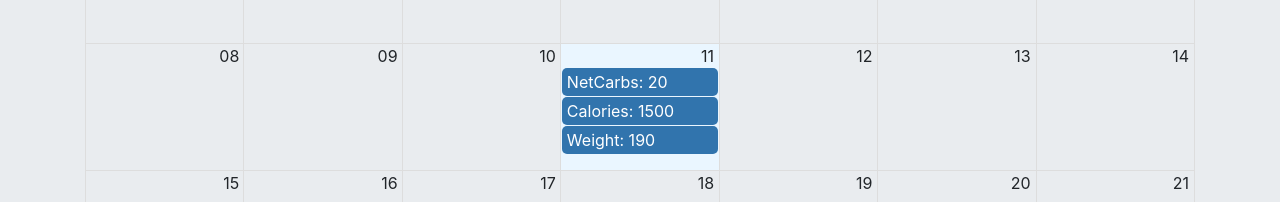
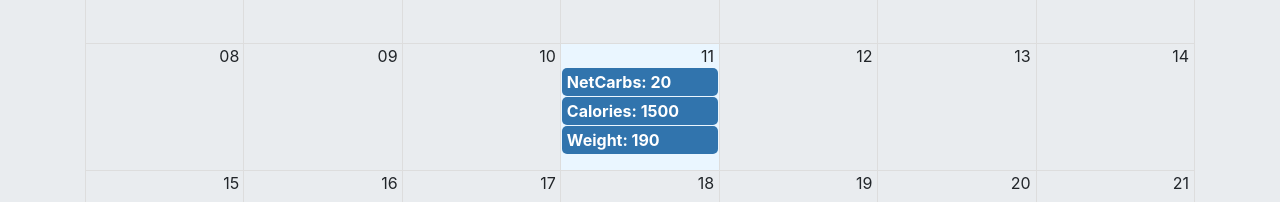
Before and after one commit to georgepianka/keto-calc-heroku, a React (Create React App) app in the folder client/: page / in a window 1280 px wide. Shown: the part 380-582 px from the top of the page. Built offline with nearby package versions, Linux system fonts and the light colour scheme.

Commit message:
Format/Configure EntryCalendar

```diff
--- a/client/src/App.js
+++ b/client/src/App.js
@@ -15,6 +15,7 @@ import {
     Button
 } from 'reactstrap';
 import EntryCalendar from './components/EntryCalendar'
+import { events } from './events'
 
 class App extends Component {
     constructor(props) {
@@ -65,7 +66,7 @@ class App extends Component {
                                 </p>
                             </Col>
                         </Row>
-                        < EntryCalendar />
+                        < EntryCalendar events = {events} />
                     </Container>
                 </Jumbotron>
 
--- a/client/src/components/EntryCalendar.js
+++ b/client/src/components/EntryCalendar.js
@@ -3,10 +3,13 @@ import { Calendar, momentLocalizer } from 'react-big-calendar'
 import moment from 'moment'
 
 import "react-big-calendar/lib/css/react-big-calendar.css";
-import { events } from '../events'
+
+import Home from './Home'
+
 
 const localizer = momentLocalizer(moment)
-const EntryCalendar = () => (
+
+const EntryCalendar = ({events}) => (
   <div style={{ height: 700 }}>
     <Calendar
       startAccessor="start"
@@ -15,6 +18,35 @@ const EntryCalendar = () => (
       events={events}
       views={["month"]}
       defaultDate={moment().toDate()}
+      selectable={true}
+      onSelectEvent={(event) => console.log(event.id)}
+      onSelectSlot={(event) => console.log(event.id)}
+
+      components={{
+        event: (event) => {
+          console.log(event)
+          return (
+            <div> <strong> {event.title} </strong> </div>
+          )
+        }
+      }}
+
+      eventPropGetter={
+        (event, start, end, isSelected) => {
+          let newStyle = {
+            textStyle: 'bold'
+            //backgroundColor: "none",
+            //marginTop: -2,
+            //borderRadius: "0px",
+            //border: "none"
+          };
+
+          return {
+            style: newStyle,
+
+          };
+        }
+      }
     />
   </div>
 );
--- /dev/null
+++ b/client/src/components/Home.js
@@ -0,0 +1,13 @@
+import React from 'react';
+
+ const Home = () => {
+
+  return (
+    <div id="home">
+        <h1 href="/signup">Sign-Up</h1> or <h1 href="/login">Log-In</h1>
+
+  </div>
+  );
+};
+
+ export default Home;
--- a/client/src/events.js
+++ b/client/src/events.js
@@ -4,7 +4,8 @@ export const events = [
   { title: "NetCarbs: 20",
     allDay: true,
     start: new Date(moment()),
-    end: new Date(moment())
+    end: new Date(moment()),
+    id: 2
   },
 
   { title: "Calories: 1500",
```
